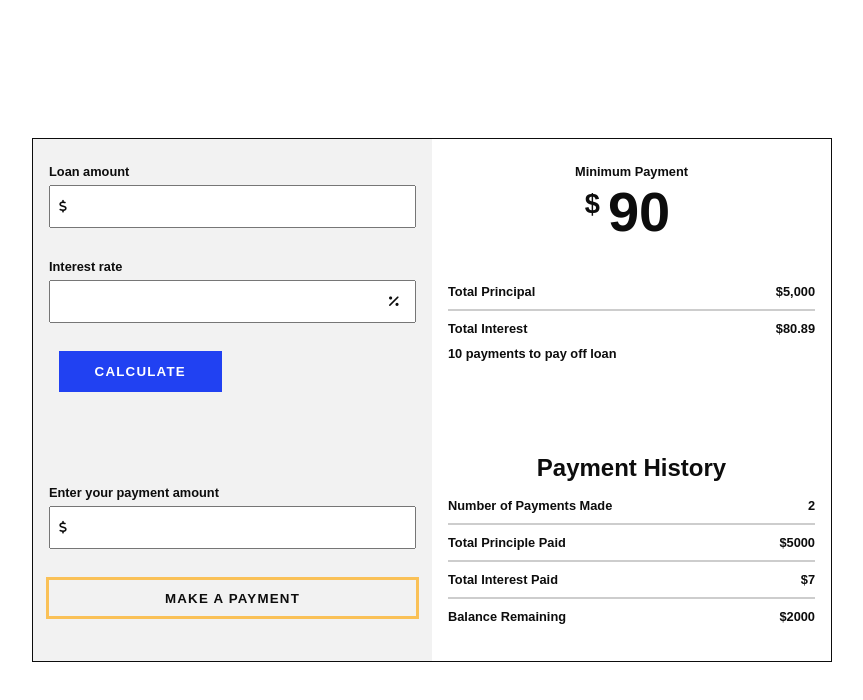
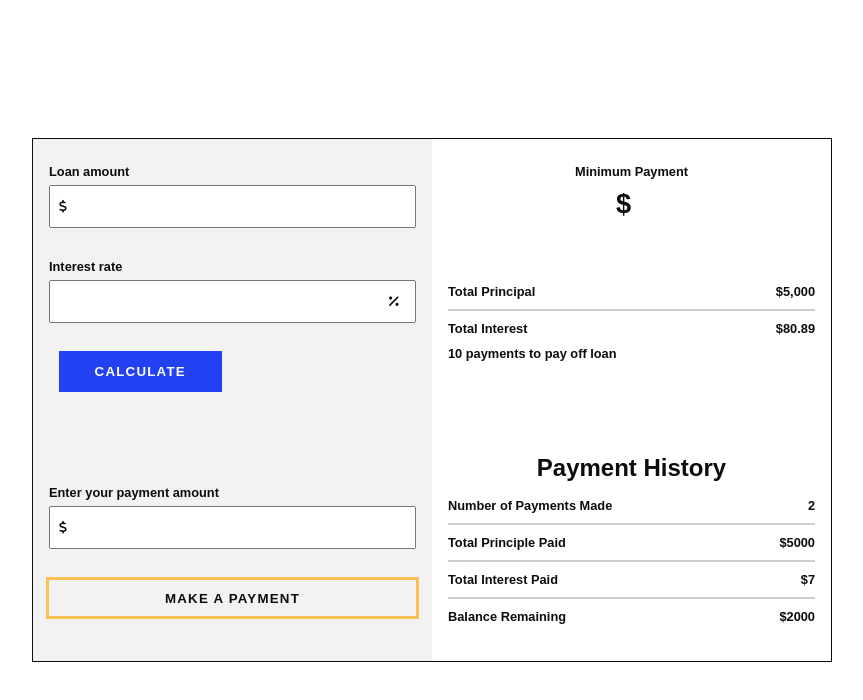
Before and after one commit to j-phillips-hub/debt-free-calculator, a React (Create React App) app: page / in a window 1280 px wide. Shown: the top 700 px of the page, without its empty margins (208-1071 px from the left). Built offline with nearby package versions, Linux system fonts and the light colour scheme.

Commit message:
Component changes

```diff
--- a/src/App.js
+++ b/src/App.js
@@ -7,7 +7,7 @@ function App() {
   return (
     <main id='app' className="app">
       <MakeAPayment />
-      <PaymentInfo />
+      {/* <PaymentInfo /> */}
     </main>
   );
 }
--- a/src/components/MakeAPayment.jsx
+++ b/src/components/MakeAPayment.jsx
@@ -1,5 +1,6 @@
 import React from "react";
 import Input from "./Input";
+import PaymentInfo from "./PaymentInfo";
 import FontAwesomeIcon from "./FontAwesomeIcon";
 import CalculateBtn from "./CalculateBtn";
 import "../styles/MakeAPayment.css";
@@ -36,7 +37,9 @@ class MakeAPayment extends React.Component {
   };
 
   render() {
+    const { minimumPayment } = this.state;
     return (
+      <React.Fragment>
         <section className="makeAPaymentSection">
           <form className="form">
             <Input
@@ -70,6 +73,8 @@ class MakeAPayment extends React.Component {
             </button>
           </div>
         </section>
+        <PaymentInfo minimumPayment={minimumPayment} />
+      </React.Fragment>
     );
   }
 }
--- a/src/components/PaymentInfo.jsx
+++ b/src/components/PaymentInfo.jsx
@@ -2,18 +2,13 @@ import React from "react";
 import "../styles/PaymentInfo.css";
 import "../styles/Btn.css";
 
-class PaymentInfo extends React.Component {
-  constructor() {
-    super();
-  }
-
-  render() {
+function PaymentInfo(props) {
   return (
     <section className="paymentInfoSection">
       <div className="paymentInfo">
         <p className="paymentInfo__text">Minimum Payment</p>
         <span className="paymentInfo__dollar">$</span>
-          <span className="paymentInfo__num">90</span>
+        <span className="paymentInfo__num">{props.minimumPayment}</span>
       </div>
 
       <div className="totalPaid">
@@ -57,6 +52,5 @@ class PaymentInfo extends React.Component {
     </section>
   );
 }
-}
 
 export default PaymentInfo;
```
Lines whose indentation alone changed are shown as unchanged.
